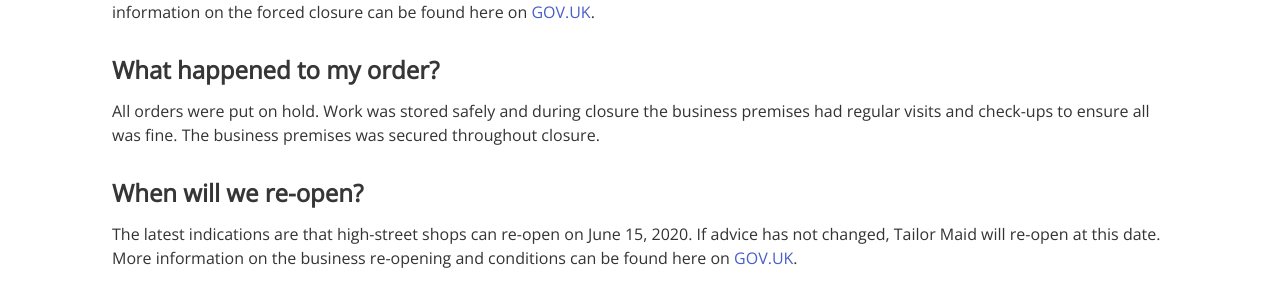
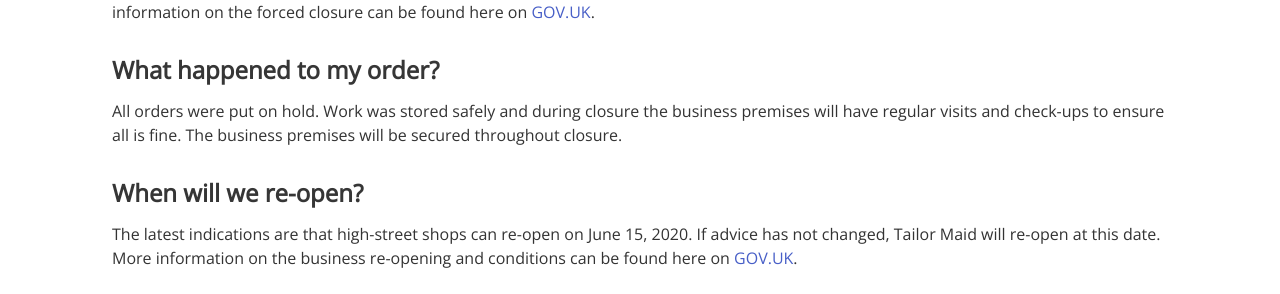
Before and after one commit to tailor-maid/tailormaid.github.io, a Jekyll site: the page built from _posts/2020-03-22-covid-19-store-closure.md, in a window 1280 px wide. Shown: the part 376-670 px from the top of the page. Built offline with Jekyll 4.4.1, drawn with Linux system fonts in a browser that asks for light colours; nearby versions of some CDN libraries.

Commit message:
fix: grammer in post

```diff
--- a/_posts/2020-03-22-covid-19-store-closure.md
+++ b/_posts/2020-03-22-covid-19-store-closure.md
@@ -9,8 +9,8 @@ More information on the forced closure can be found here on [GOV.UK](https://www
 
 ### What happened to my order?
 All orders were put on hold.
-Work was stored safely and during closure the business premises had regular visits and check-ups to ensure all was fine.
-The business premises was secured throughout closure.
+Work was stored safely and during closure the business premises will have regular visits and check-ups to ensure all is fine.
+The business premises will be secured throughout closure.
 
 ### When will we re-open?
 The latest indications are that high-street shops can re-open on June 15, 2020.
```
